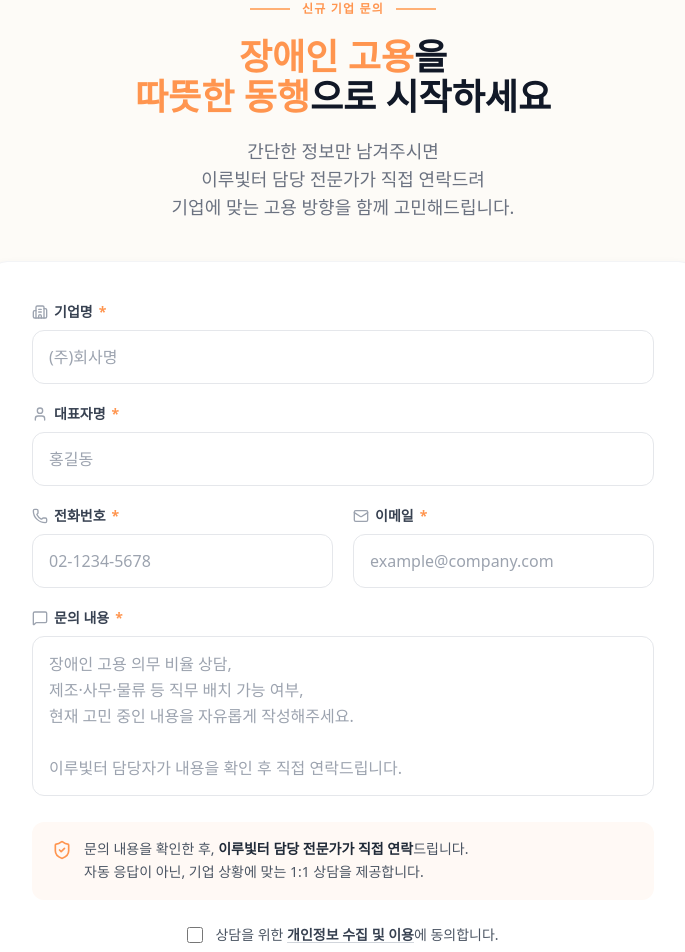
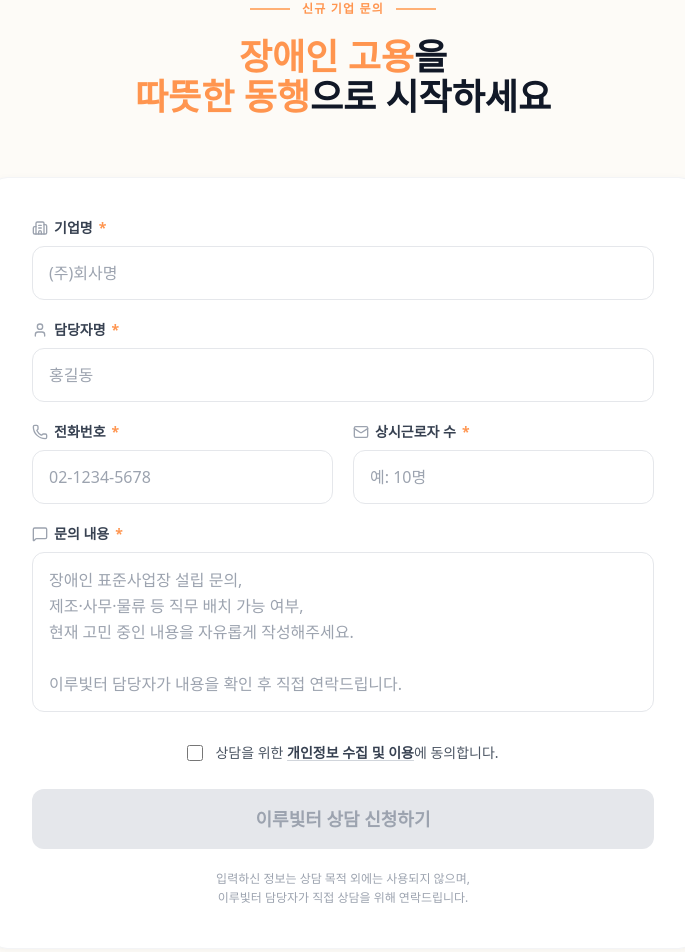
Before and after one commit to etax119-arch/irubitteo, a Next.js app: page /inquiry in a window 1280 px wide. Shown: the part 112-1064 px from the top of the page, without its empty margins (297-982 px from the left). Built offline with nearby package versions, Linux system fonts and the light colour scheme; a web font is replaced by a local one.

Commit message:
신규기업문의 페이지 ui 수정

```diff
--- a/app/inquiry/page.tsx
+++ b/app/inquiry/page.tsx
@@ -11,7 +11,6 @@ import {
   User,
   Building2,
   MessageSquare,
-  ShieldCheck,
   Loader2,
 } from 'lucide-react';
 import { createInquiry } from '@/lib/api/inquiries';
@@ -46,9 +45,9 @@ interface TouchedFields {
 
 const fieldLabels: Record<keyof FormData, string> = {
   companyName: '기업명',
-  ceoName: '대표자명',
+  ceoName: '담당자명',
   phone: '전화번호',
-  email: '이메일',
+  email: '상시근로자 수',
   message: '문의 내용',
 };
 
@@ -87,11 +86,6 @@ export default function InquiryPage() {
     let error = '';
     if (!value.trim()) {
       error = `${fieldLabels[name]}을(를) 입력해주세요.`;
-    } else if (name === 'email') {
-      const emailRegex = /^[^\s@]+@[^\s@]+\.[^\s@]+$/;
-      if (!emailRegex.test(value)) {
-        error = '올바른 이메일 형식을 입력해주세요.';
-      }
     }
     setErrors((prev) => ({ ...prev, [name]: error }));
     return error;
@@ -184,13 +178,6 @@ export default function InquiryPage() {
             시작하세요
           </h1>
 
-          <p className="text-base sm:text-lg text-gray-500 leading-relaxed break-keep max-w-lg mx-auto">
-            간단한 정보만 남겨주시면
-            <br />
-            이루빛터 담당 전문가가 직접 연락드려
-            <br />
-            기업에 맞는 고용 방향을 함께 고민해드립니다.
-          </p>
         </section>
 
         {/* Form Section */}
@@ -214,11 +201,11 @@ export default function InquiryPage() {
                 />
               </div>
 
-              {/* 대표자명 */}
+              {/* 담당자명 */}
               <div>
                 <label className="flex items-center gap-1.5 text-sm font-semibold text-gray-700 mb-2">
                   <User className="w-4 h-4 text-gray-400" />
-                  대표자명 <span className="text-duru-orange-500">*</span>
+                  담당자명 <span className="text-duru-orange-500">*</span>
                 </label>
                 <Input
                   type="text"
@@ -251,15 +238,15 @@ export default function InquiryPage() {
                 <div>
                   <label className="flex items-center gap-1.5 text-sm font-semibold text-gray-700 mb-2">
                     <Mail className="w-4 h-4 text-gray-400" />
-                    이메일 <span className="text-duru-orange-500">*</span>
+                    상시근로자 수 <span className="text-duru-orange-500">*</span>
                   </label>
                   <Input
-                    type="email"
+                    type="text"
                     name="email"
                     value={formData.email}
                     onChange={handleChange}
                     onBlur={() => handleBlur('email')}
-                    placeholder="example@company.com"
+                    placeholder="예: 10명"
                     error={touched.email && errors.email ? errors.email : undefined}
                   />
                 </div>
@@ -277,23 +264,9 @@ export default function InquiryPage() {
                   onChange={handleChange}
                   onBlur={() => handleBlur('message')}
                   rows={5}
-                  placeholder={`장애인 고용 의무 비율 상담,\n제조·사무·물류 등 직무 배치 가능 여부,\n현재 고민 중인 내용을 자유롭게 작성해주세요.\n\n이루빛터 담당자가 내용을 확인 후 직접 연락드립니다.`}
+                  placeholder={`장애인 표준사업장 설립 문의,\n제조·사무·물류 등 직무 배치 가능 여부,\n현재 고민 중인 내용을 자유롭게 작성해주세요.\n\n이루빛터 담당자가 내용을 확인 후 직접 연락드립니다.`}
                   error={touched.message && errors.message ? errors.message : undefined}
                 />
-              </div>
-
-              {/* 신뢰 강화 안내 */}
-              <div className="flex items-start gap-3 bg-duru-orange-50 rounded-xl px-5 py-4">
-                <ShieldCheck className="w-5 h-5 text-duru-orange-500 mt-0.5 shrink-0" />
-                <p className="text-sm text-gray-600 leading-relaxed">
-                  문의 내용을 확인한 후,{' '}
-                  <span className="font-semibold text-gray-800">
-                    이루빛터 담당 전문가가 직접 연락
-                  </span>
-                  드립니다.
-                  <br />
-                  자동 응답이 아닌, 기업 상황에 맞는 1:1 상담을 제공합니다.
-                </p>
               </div>
 
               {/* 개인정보 동의 체크박스 */}
```
